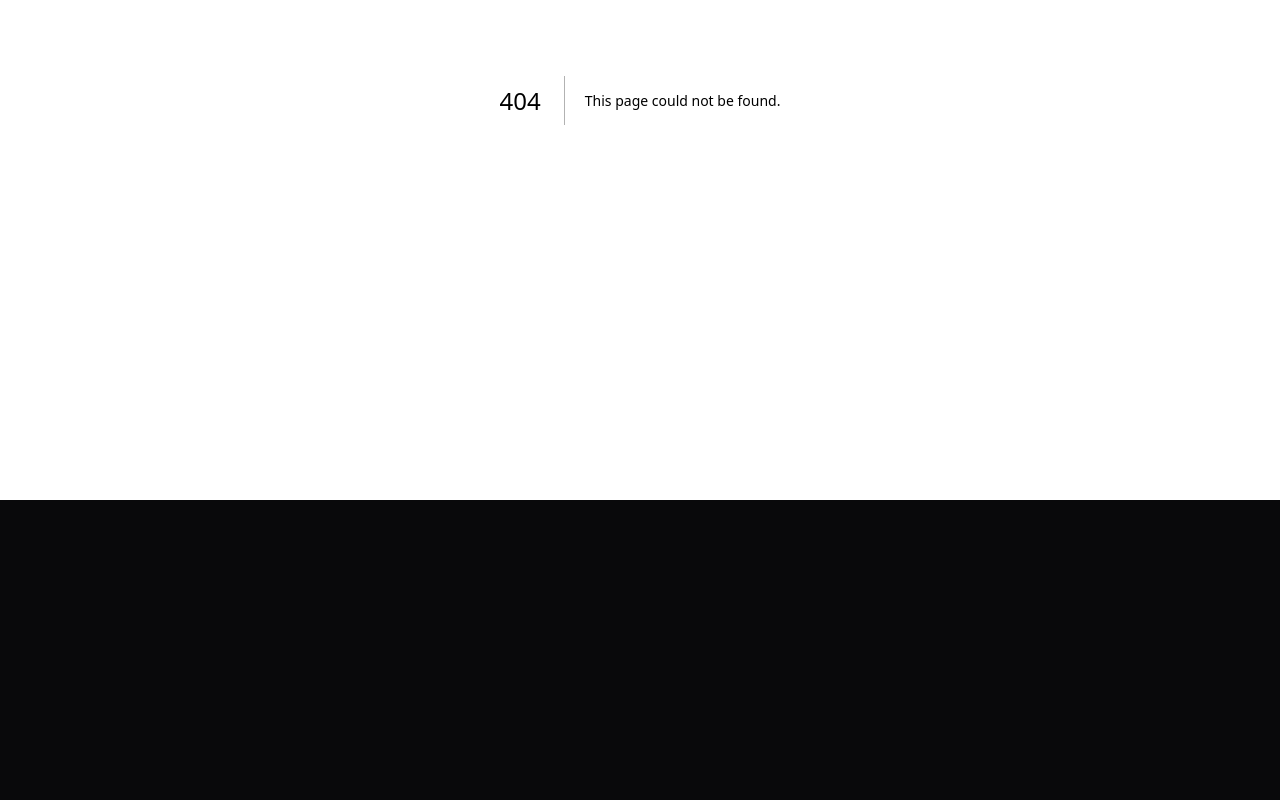
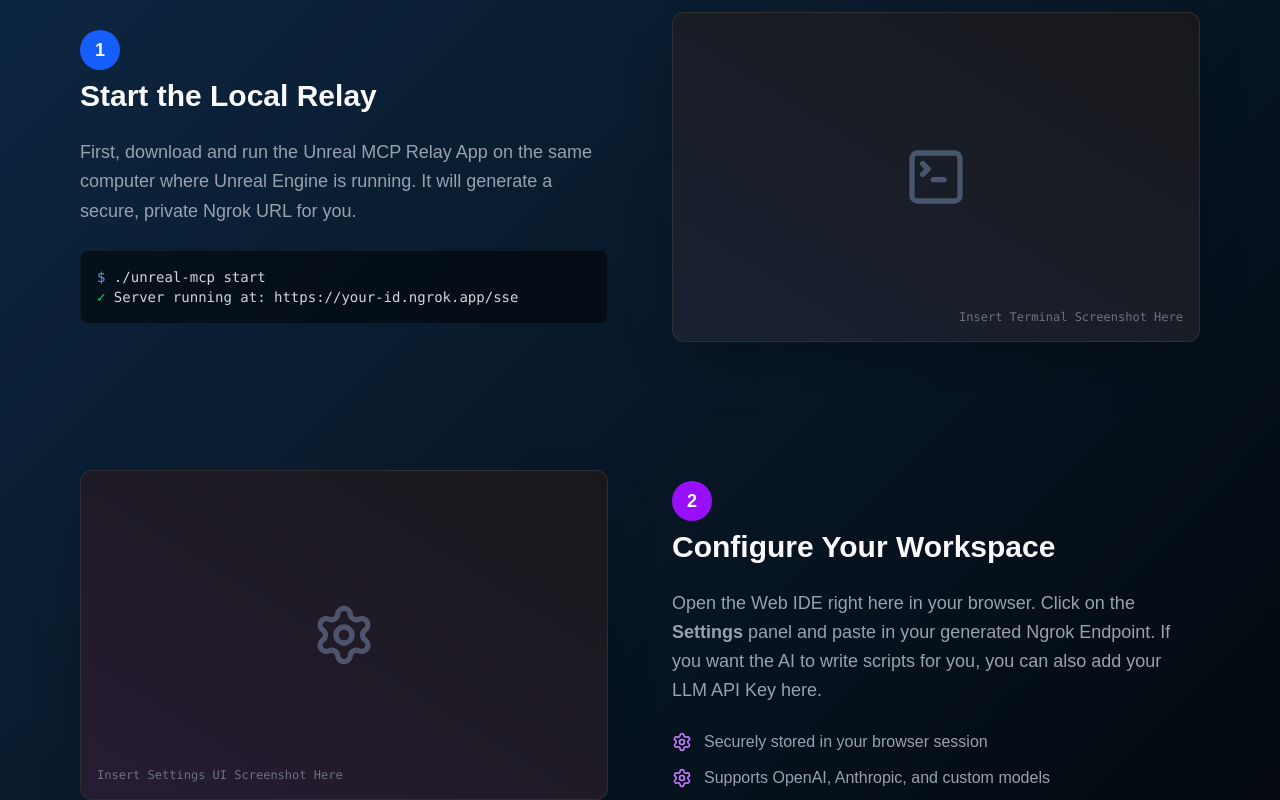
Before and after one commit to Jeevant010/UnrealMCP_UI, a Next.js app in the folder unrealui/: page /how-it-works in a window 1280 px wide. Before the commit this address had no page. Shown: the part 300-1100 px from the top of the page. Before the commit the page ends 800 px from the top, so only its background shows below. Built offline with nearby package versions, Linux system fonts and the light colour scheme.

Commit message:
Add HowItWorksPage component to guide users through the setup process

```diff
--- /dev/null
+++ b/unrealui/src/app/how-it-works/page.tsx
@@ -0,0 +1,85 @@
+import Navbar from "@/components/Navbar";
+import { TerminalSquare, Settings, Play } from "lucide-react";
+
+export default function HowItWorksPage() {
+  return (
+    <div className="min-h-screen flex flex-col unreal-gradient">
+      <Navbar />
+      <main className="flex-1 max-w-6xl mx-auto px-4 py-24 w-full">
+        <div className="text-center mb-24">
+          <h1 className="text-5xl font-extrabold tracking-tight mb-4">How It Works</h1>
+          <p className="text-gray-400 text-xl max-w-2xl mx-auto">
+            A simple 3-step process to connect your local Unreal Engine to the cloud IDE.
+          </p>
+        </div>
+
+        <div className="space-y-32">
+          {/* Step 1 */}
+          <div className="flex flex-col md:flex-row items-center gap-16">
+            <div className="flex-1 space-y-6">
+              <div className="inline-flex items-center justify-center w-10 h-10 rounded-full bg-blue-600 font-bold text-lg mb-2">1</div>
+              <h3 className="text-3xl font-bold">Start the Local Relay</h3>
+              <p className="text-gray-400 text-lg leading-relaxed">
+                First, download and run the Unreal MCP Relay App on the same computer where Unreal Engine is running. It will generate a secure, private Ngrok URL for you.
+              </p>
+              <div className="p-4 bg-black/50 rounded-lg border border-white/5 font-mono text-sm text-gray-300">
+                <span className="text-blue-400">$</span> ./unreal-mcp start<br/>
+                <span className="text-green-400">✓</span> Server running at: https://your-id.ngrok.app/sse
+              </div>
+            </div>
+            <div className="flex-1 w-full relative">
+              <div className="aspect-[16/10] bg-[#18181b] rounded-xl border border-white/10 flex items-center justify-center overflow-hidden shadow-2xl relative group">
+                <div className="absolute inset-0 bg-gradient-to-tr from-blue-500/10 to-transparent"></div>
+                <TerminalSquare className="w-16 h-16 text-gray-600 group-hover:scale-110 transition-transform duration-500" />
+                <span className="absolute bottom-4 right-4 text-xs font-mono text-gray-500">Insert Terminal Screenshot Here</span>
+              </div>
+            </div>
+          </div>
+
+          {/* Step 2 */}
+          <div className="flex flex-col md:flex-row-reverse items-center gap-16">
+            <div className="flex-1 space-y-6">
+              <div className="inline-flex items-center justify-center w-10 h-10 rounded-full bg-purple-600 font-bold text-lg mb-2">2</div>
+              <h3 className="text-3xl font-bold">Configure Your Workspace</h3>
+              <p className="text-gray-400 text-lg leading-relaxed">
+                Open the Web IDE right here in your browser. Click on the <strong>Settings</strong> panel and paste in your generated Ngrok Endpoint. If you want the AI to write scripts for you, you can also add your LLM API Key here.
+              </p>
+              <ul className="space-y-3 text-gray-400">
+                <li className="flex items-center gap-3"><Settings className="w-5 h-5 text-purple-400" /> Securely stored in your browser session</li>
+                <li className="flex items-center gap-3"><Settings className="w-5 h-5 text-purple-400" /> Supports OpenAI, Anthropic, and custom models</li>
+              </ul>
+            </div>
+            <div className="flex-1 w-full relative">
+              <div className="aspect-[16/10] bg-[#18181b] rounded-xl border border-white/10 flex items-center justify-center overflow-hidden shadow-2xl relative group">
+                <div className="absolute inset-0 bg-gradient-to-tr from-purple-500/10 to-transparent"></div>
+                <Settings className="w-16 h-16 text-gray-600 group-hover:scale-110 transition-transform duration-500" />
+                <span className="absolute bottom-4 left-4 text-xs font-mono text-gray-500">Insert Settings UI Screenshot Here</span>
+              </div>
+            </div>
+          </div>
+
+          {/* Step 3 */}
+          <div className="flex flex-col md:flex-row items-center gap-16">
+            <div className="flex-1 space-y-6">
+              <div className="inline-flex items-center justify-center w-10 h-10 rounded-full bg-green-600 font-bold text-lg mb-2">3</div>
+              <h3 className="text-3xl font-bold">Execute and Automate</h3>
+              <p className="text-gray-400 text-lg leading-relaxed">
+                Write a Python script (or tell the AI what you want to do) and hit <strong>Run</strong>. The command is securely tunneled to your local machine and executed immediately inside Unreal Engine. Watch your scene update in real-time.
+              </p>
+            </div>
+            <div className="flex-1 w-full relative">
+              <div className="aspect-[16/10] bg-[#18181b] rounded-xl border border-white/10 flex items-center justify-center overflow-hidden shadow-2xl relative group">
+                <div className="absolute inset-0 bg-gradient-to-tr from-green-500/10 to-transparent"></div>
+                <Play className="w-16 h-16 text-gray-600 group-hover:scale-110 transition-transform duration-500" />
+                <span className="absolute bottom-4 right-4 text-xs font-mono text-gray-500">Insert Unreal Engine Screenshot Here</span>
+              </div>
+            </div>
+          </div>
+        </div>
+      </main>
+      <footer className="py-8 text-center text-gray-500 border-t border-white/10 glass mt-auto">
+        <p>© {new Date().getFullYear()} Unreal MCP.</p>
+      </footer>
+    </div>
+  );
+}
```
